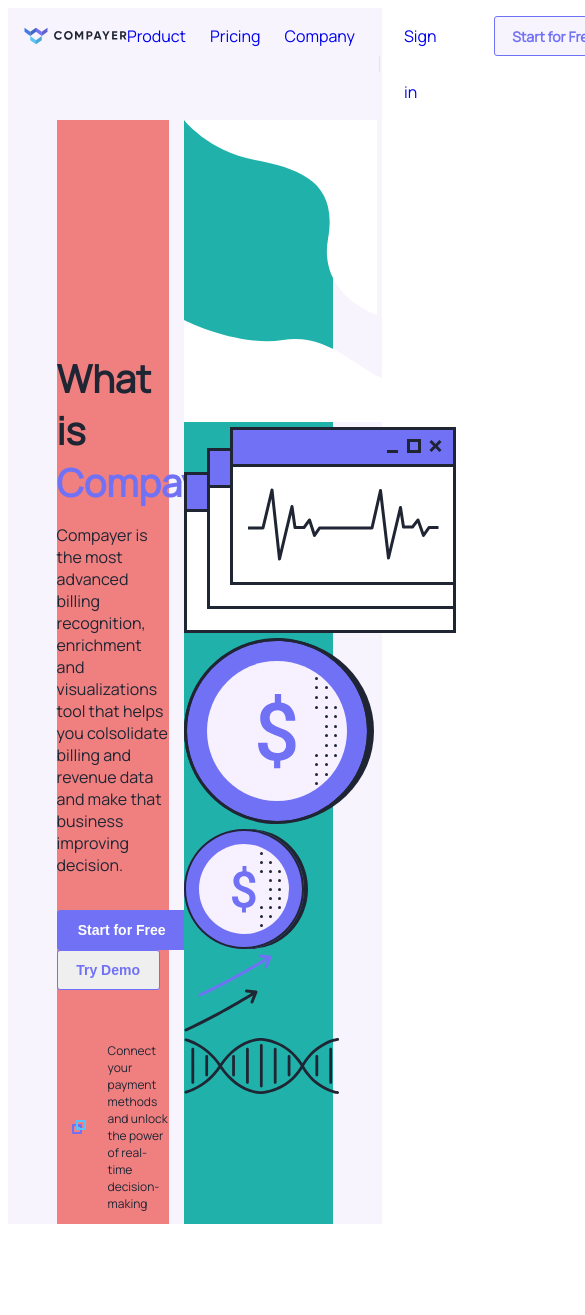
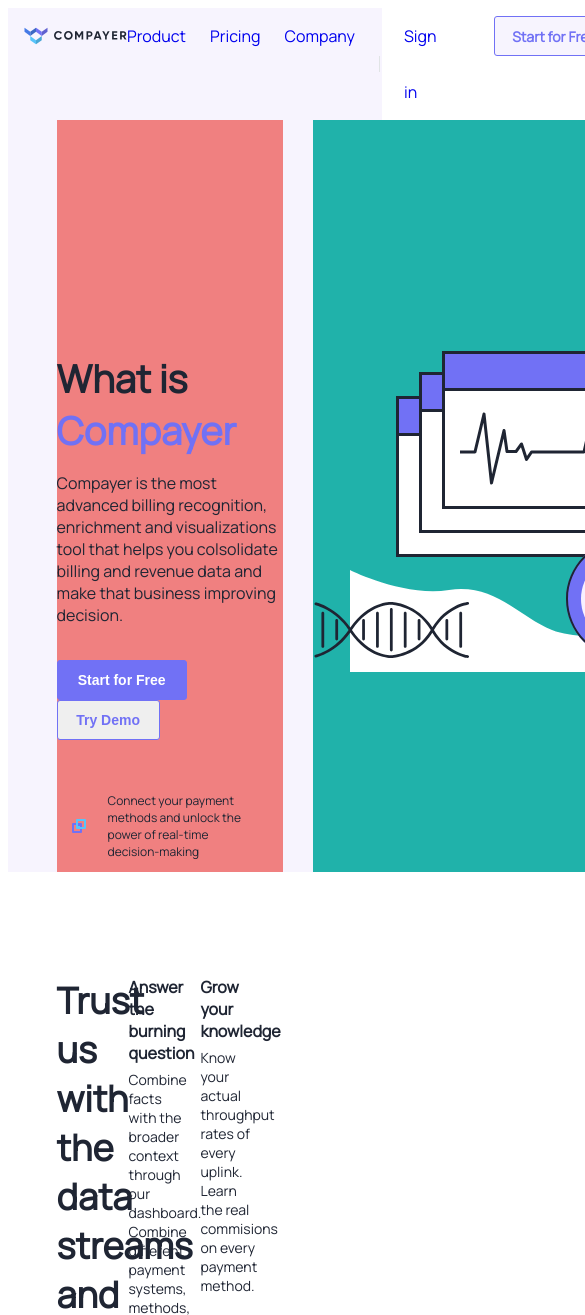
Before and after one commit to vesterlis/Compayer, a plain HTML site: page index.html in a window 390 px wide. Shown: the top 1315 px of the page, 585 px wide, since content can reach past the window. Drawn offline with Linux system fonts and the light colour scheme.

Commit message:
Draft #3
Добавила общий див-контейнер для .block1, .block2 и footer. В этом диве прописаны общие поля (margin: 0 13%) - нужно для адаптивности сайта, чтобы в одном месте (по 1 классу) можно было разом откорректировать отступы и т.п. для нескольких блоков

```diff
--- a/index.html
+++ b/index.html
@@ -29,7 +29,8 @@
 
     <main>
         <div class="block1">
-            <div class="block1__column1">
+            <div class="page-content up-content">
+                <div class="block1__column1">
                 <div class="block1__whatis">
                     <h1>What is <span class="block1__lilac">Compayer</span></h1>
                     <p>Compayer is the most advanced billing recognition, enrichment and visualizations tool that helps you colsolidate billing and revenue data and make that business improving decision.</p>
@@ -40,20 +41,16 @@
                     <img src="img/ic-connect.svg" alt="connect">
                     <p>Connect your payment methods and unlock the power of real-time decision-making</p>
             </div>
-            </div>
-            <div class="block1__column2">
-                <img class="up-shape"src="img/up-shape.svg" alt="up-shape">
-                <img class="down-shape" src="img/down-shape.svg" alt="down-shape">
-                <img class="windows" src="img/window.svg" alt="windows">
-                <img class="big-coin" src="img/big-coin.svg" alt="big-coin">
-                <img class="little-coin" src="img/little-coin.svg" alt="little-coin">
-                <img class="arrows" src="img/arrows.svg" alt="arrows">
-                <img class="dna" src="img/dna.svg" alt="dna">
+                </div>
+                <div class="block1__column2">
+                    <img class="img" src="img/img.svg" alt="img">
+                </div>
             </div>
         </div>
 
         <div class="block2">
-            <div class="block2__columns">
+            <div class="page-content">
+                <div class="block2__columns">
             <div class="block2__column1">
                 <h2>Trust us with the data streams and we'll connect the dot</h2>
             </div>
@@ -90,10 +87,12 @@
             </div>
             </div>
         </div>
+        </div>
 
     </main>
 
     <footer>
+    <div class="page-content">
         <div class="down">
             <div class="down__logoCompayer">
                 <img class="down__logo" src="img/logo.svg" alt="logo">
@@ -110,6 +109,7 @@
                 <p>© 2020 Compayer. All rights reserved</p>
             </div>
         </div>
+        </div>
     </footer>
 
 </body>
--- a/style.css
+++ b/style.css
@@ -77,22 +77,32 @@ margin: 16px 6px 16px 16px;
     margin: 8px 43px 0px 0;
   }
 
+  .page-content {
+      margin: 0 13%;
+  }
+
+  .page-content.up-content {
+    margin: 0 13%;
+    display: flex;
+}
   .block1   {
-      display: flex;
+    display: flex;
     background-color: #F7F4FE;
   }
 
   .block1__column1  {
-      margin-left: 13%;
       margin-right: 4%;
       width: 30%;
       background-color: lightcoral;
   }
 
   .block1__column2  {
-      margin-right: 13%;
     width: 40%;
     background-color: lightseagreen;
+}
+
+.img    {
+    margin-top: 202px;
 }
 
 h1  {
@@ -183,7 +193,6 @@ margin-left: 10px;
 
 .block2__column1    {
     width: 19%;
-    margin-left: 13%;
     margin-right: 7%;
     font-weight: bold;
     font-size: 24px;
@@ -201,6 +210,10 @@ margin-left: 10px;
 
 .block2__column3    {
     width: 20%;
+}
+
+.banner-block  {
+    display: block;
 }
 
 .banner {
```
Also changed, not shown: img/img.svg (added).
